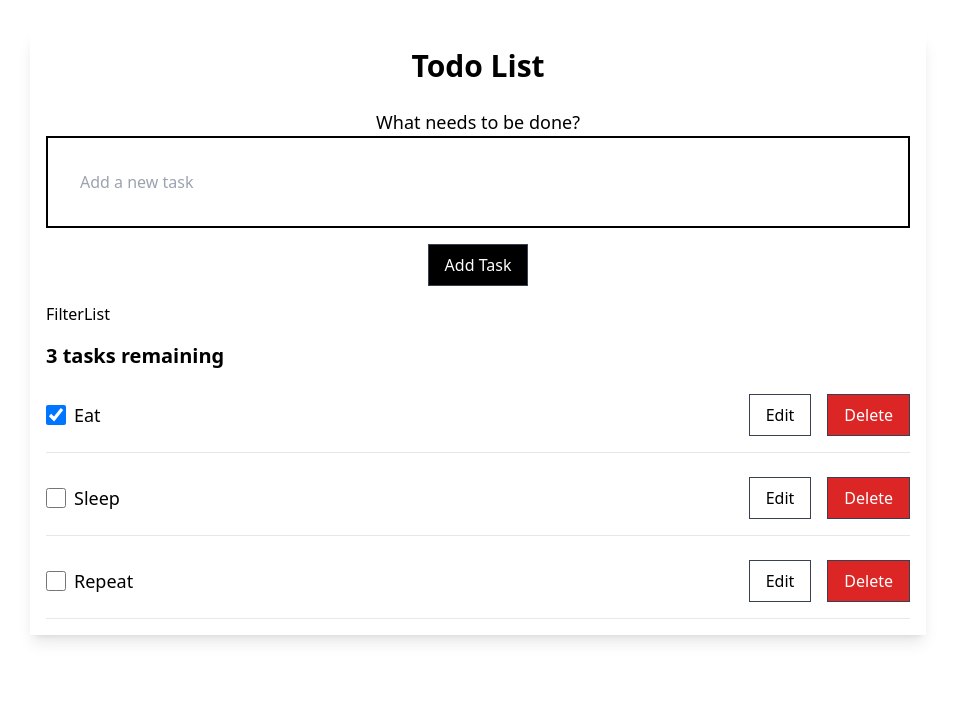
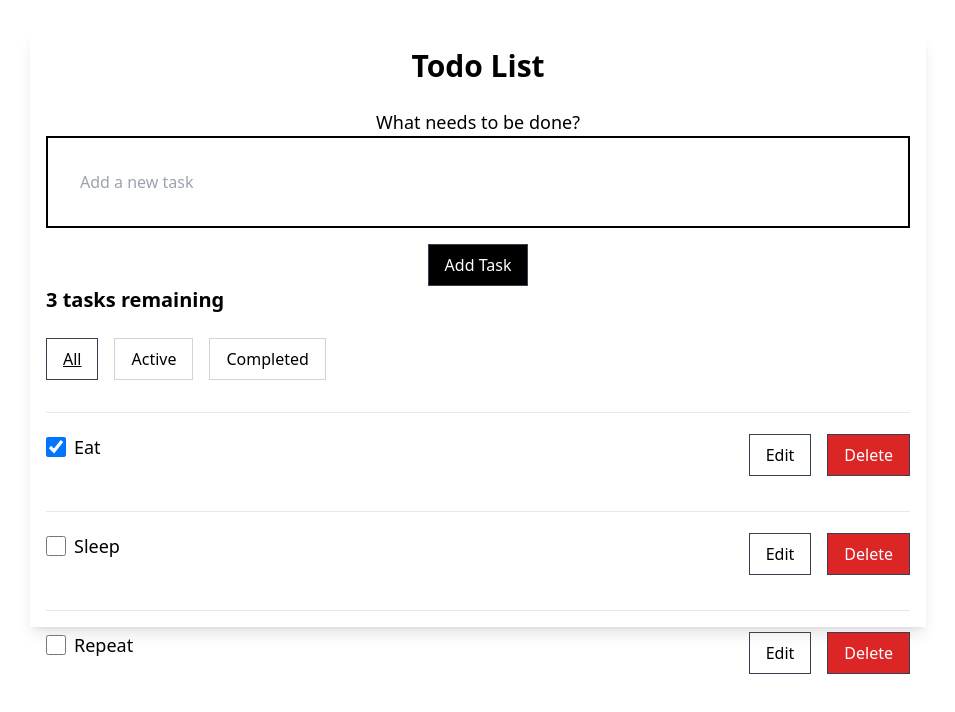
Before and after one commit to prabowo-sakti/learn-fullstack-with-a-project-todo, a React (Vite) app: page / in a window 1280 px wide. Shown: the top 712 px of the page, without its empty margins (162-1117 px from the left). Built offline with nearby package versions, Linux system fonts and the light colour scheme.

Commit message:
menambahkan fillter button.jsx dan fix styling yang tidak enak dilihat

```diff
--- a/src/App.jsx
+++ b/src/App.jsx
@@ -3,6 +3,7 @@ import { nanoid } from "nanoid";
 
 import Form from "./Form";
 import Todo from "./Todo";
+import FilterButton from "./FilterButton";
 function usePrevious(value) {
   const ref = useRef(null);
   useEffect(() => {
@@ -37,7 +38,7 @@ function App({ initialTasks }) {
   }
 
   function deleteTask(id) {
-    const remainingTasks = tasks.filter((id) => id !== tasks.id);
+    const remainingTasks = tasks.filter((task) => id !== task.id);
     setTasks(remainingTasks);
   }
 
@@ -65,6 +66,17 @@ function App({ initialTasks }) {
       />
     ));
 
+  const filterList = FILTER_NAMES.map((name) => {
+    return (
+      <FilterButton
+        key={name}
+        name={name}
+        isPressed={name === filter}
+        setFilter={setFilter}
+      />
+    );
+  });
+
   async function addTask(name) {
     setIsLoading(true);
     setError(null);
@@ -82,14 +94,14 @@ function App({ initialTasks }) {
         throw new Error("Failed to fetch data from the server");
       }
 
-      const result = await res.json();
-      const newTask = {
-        id: result.id || "todo-" + nanoid(),
-        message: result.message || message,
-        completed: result.completed || false,
-      };
-      console.log(newTask);
-      setTasks((prevTabs) => [...prevTabs, newTask]);
+      // const result = await res.json();
+      // const newTask = {
+      //   id: result.id || "todo-" + nanoid(),
+      //   message: result.message || message,
+      //   completed: result.completed || false,
+      // };
+      // console.log(newTask);
+      // setTasks((prevTabs) => [...prevTabs, newTask]);
     } catch (error) {
       setError(error.message);
     } finally {
@@ -119,7 +131,7 @@ function App({ initialTasks }) {
           setError={setError}
           error={error}
         />
-        <div className="flex space-x-4 my-4">FilterList</div>
+        <div className="flex space-x-4 my-4 absolute">{filterList}</div>
         <h2
           id="list-heading"
           tabIndex="-1"
--- a/src/FilterButton.jsx
+++ b/src/FilterButton.jsx
@@ -2,9 +2,9 @@ function FilterButton({ name, isPressed, setFilter }) {
   return (
     <button
       type="button"
-      className={`border ${
+      className={`relative border ${
         isPressed ? "border-gray-700 underline" : "border-gray-300"
-      } cursor-pointer px-4 py-2 capitalize`}
+      } cursor-pointer px-4 py-2 capitalize top-9`}
       aria-pressed={isPressed}
       onClick={() => setFilter(name)}
     >
@@ -14,3 +14,5 @@ function FilterButton({ name, isPressed, setFilter }) {
     </button>
   );
 }
+
+export default FilterButton;
--- a/src/Todo.jsx
+++ b/src/Todo.jsx
@@ -32,9 +32,9 @@ const Todo = ({
   }
 
   const editingTemplate = (
-    <form className="space-y-4" onSubmit={handleSubmit}>
+    <form className="space-y-4 relative top-10" onSubmit={handleSubmit}>
       <div className="flex flex-col">
-        <label htmlFor={id} className="text-lg font-medium mb-2">
+        <label htmlFor={id} className="text-lg font-medium mb-2 top-20">
           New name for {name}
         </label>
         <input
@@ -67,7 +67,7 @@ const Todo = ({
   );
 
   const viewTemplate = (
-    <div className="flex justify-between items-center">
+    <div className="flex justify-between items-center space-y-4 relative -bottom-20">
       <div className="flex items-center">
         <input
           type="checkbox"
@@ -83,7 +83,7 @@ const Todo = ({
       <div className="flex space-x-4">
         <button
           type="button"
-          className="border border-gray-700 cursor-pointer px-4 py-2 capitalize"
+          className="border border-gray-700 cursor-pointer px-4 py-1 capitalize"
           ref={editButtonRef}
           onClick={() => setEditing(true)}
         >
```
